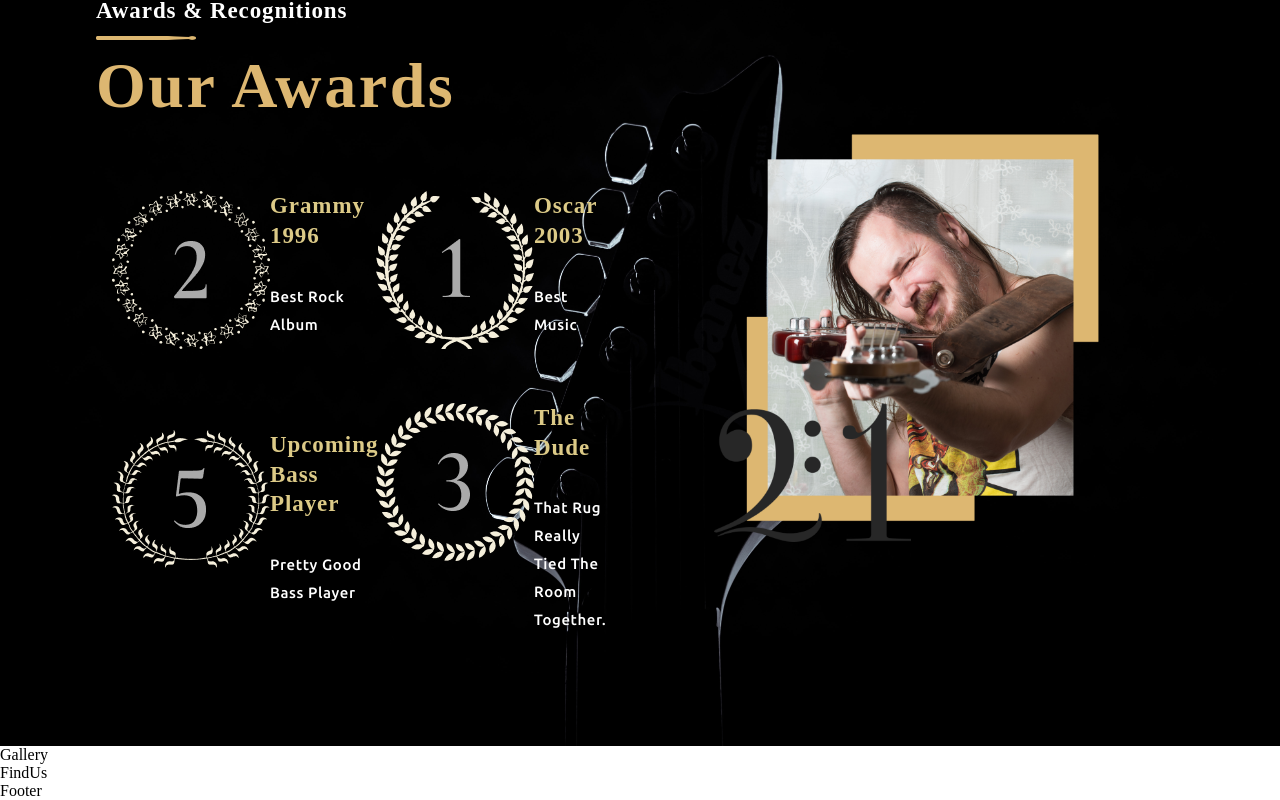
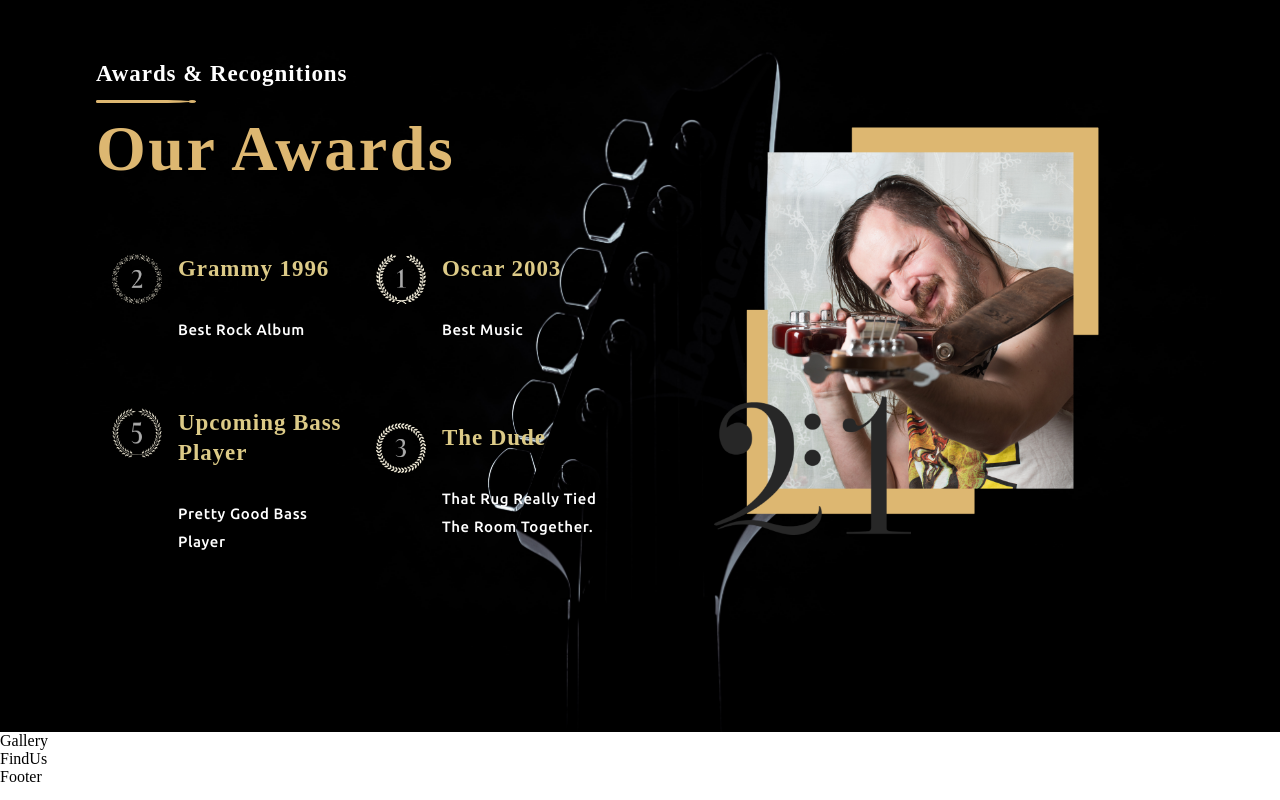
Before and after one commit to laszlosomogyimusic/Low-Fat-Bass, a React (Create React App) app: page / in a window 1280 px wide. Shown: the part 4581-5381 px from the top of the page. Built offline with nearby package versions, Linux system fonts and the light colour scheme.

Commit message:
Awards bugfixes

```diff
--- a/src/container/Awards/Awards.css
+++ b/src/container/Awards/Awards.css
@@ -19,7 +19,18 @@
 
 .awards__image {
     width: 80%;
-  }
+}
+
+.awards__card-image {
+    width: 50px;
+    height: 50px;
+}
+
+.awards__card-content {
+    display: flex;
+    flex-direction: column;
+    margin-left: 1rem;
+}
 
 @media screen and (min-width: 1900px) {
     .app__laurels_awards-card {
@@ -27,16 +38,7 @@
     }
 }
 
-.app__laurels_awards-card img {
-    width: 50px;
-    height: 50px;
-}
 
-.app__laurels_awards-card_content {
-    display: flex;
-    flex-direction: column;
-    margin-left: 1rem;
-}
 
 @media screen and (max-width: 450px) {
     .app__laurels_awards-card {
--- a/src/container/Awards/Awards.jsx
+++ b/src/container/Awards/Awards.jsx
@@ -6,7 +6,7 @@ import './Awards.css';
 
 const AwardCard = ({ award: { imgUrl, title, subtitle } }) => (
   <div className="awards__card">
-    <img src={imgUrl} alt="awards" />
+    <img className="awards__card-image" src={imgUrl} alt="awards" />
     <div className="awards__card-content">
       <p className="article__subtitle" style={{ color: '#DCCA87' }}>{title}</p>
       <p className="article__text">{subtitle}</p>
```
